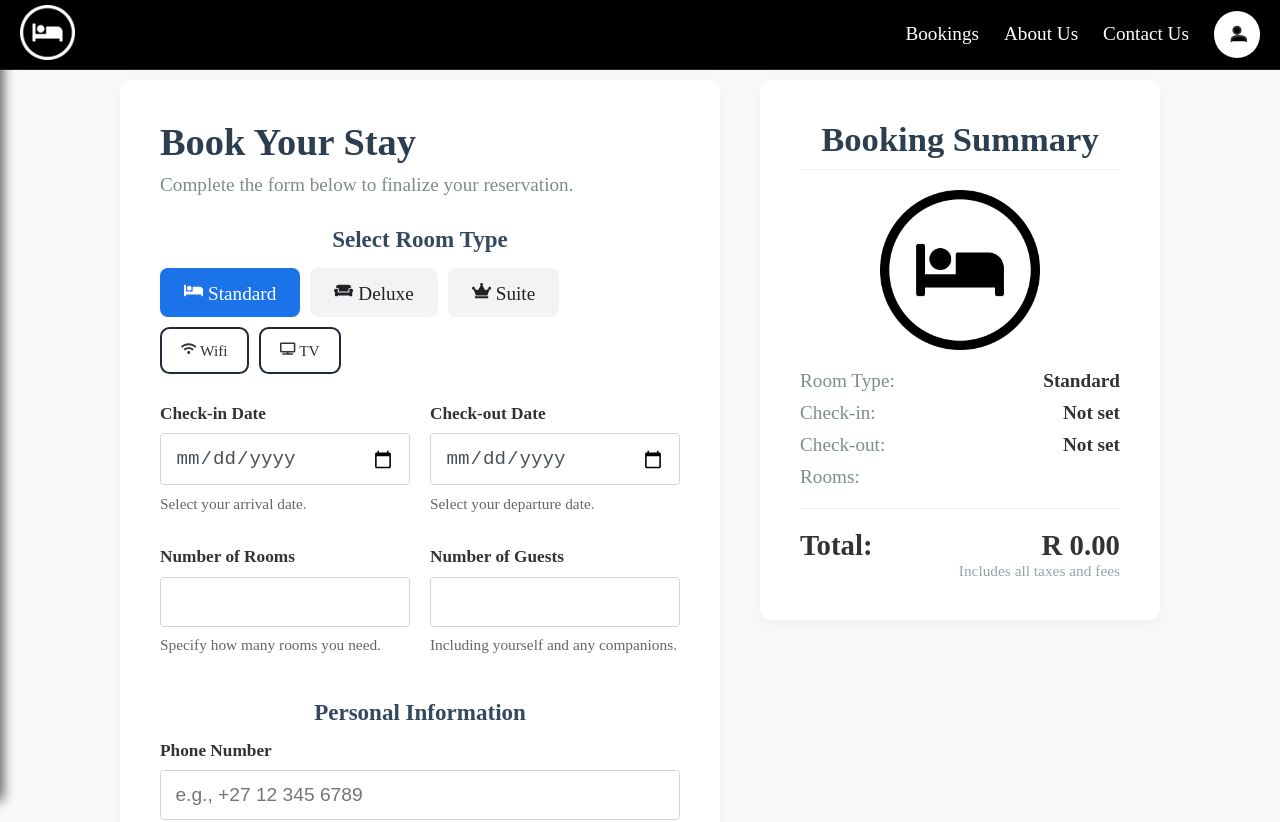
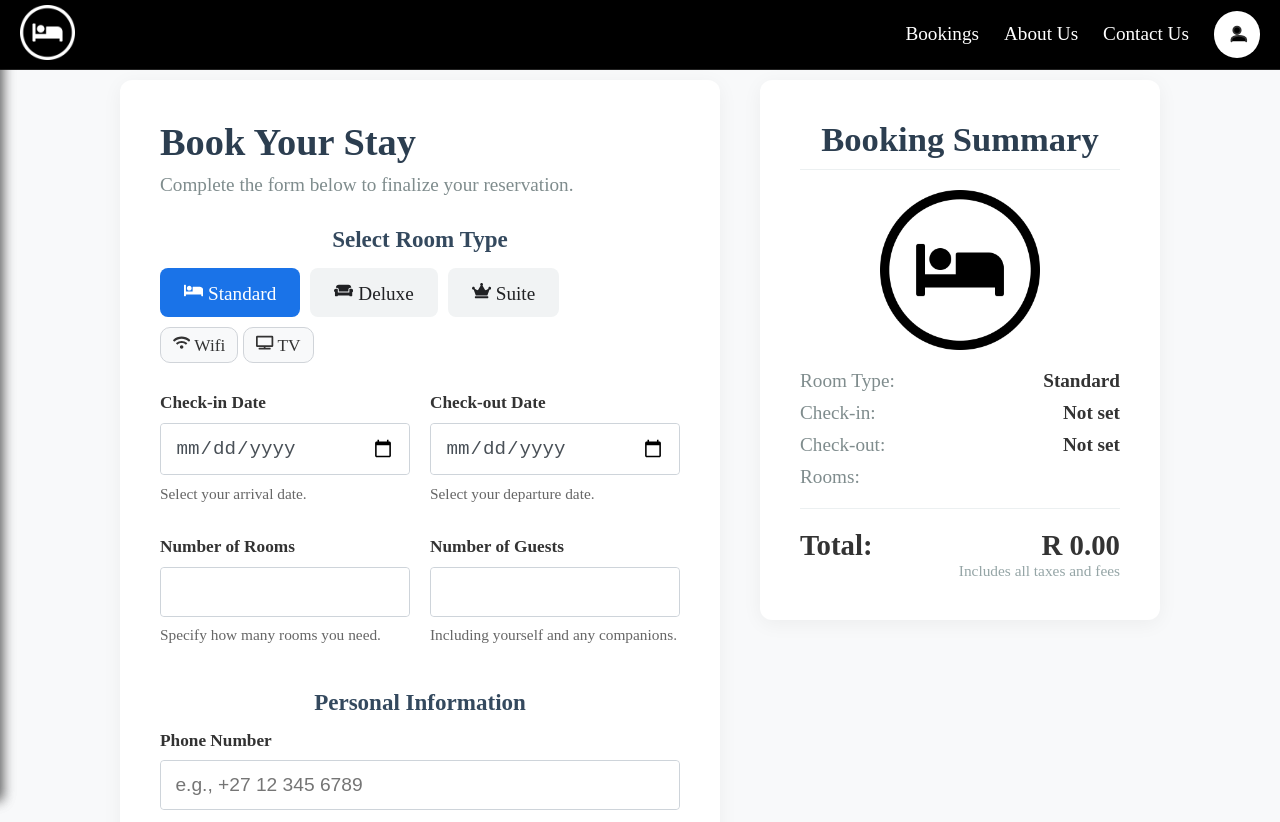
Before and after one commit to SineMag/Booknest, a React (Vite) app in the folder front-end/: page /booking in a window 1280 px wide. Shown: the top 822 px of the page. Built offline with nearby package versions, Linux system fonts and the light colour scheme.

Commit message:
adjust the shape of tags

```diff
--- a/front-end/src/components/Tag/Tag.module.css
+++ b/front-end/src/components/Tag/Tag.module.css
@@ -1,12 +1,36 @@
 .tag {
-  gap: 0.6rem;
-  padding: 0.6rem 1rem;
-  border: 2px solid #1f2937;
-  border-radius: 0.5rem;
+  display: inline-flex;
+  align-items: center;
+  gap: 6px;
+
+  background-color: #f8f9fa;
+  color: #333;
+
+  padding: 6px 12px;
+  border-radius: 10px;
+
+  border: 0.8px solid #d0d4d9; /* Smaller, thinner border */
+
+  font-size: 0.9rem;
+  font-weight: 500;
+
+  text-decoration: none;
   cursor: pointer;
-  margin-right: 1%;
-  font-size: 0.8rem;
+
+  transition: background 0.2s ease, border-color 0.2s ease, transform 0.2s ease;
+}
+
+.tag:hover {
+  background-color: #eceff2;
+  border-color: #000; /* Slightly darker border on hover */
+  transform: translateY(-2px);
+}
+
+.icon {
   display: flex;
   align-items: center;
   justify-content: center;
+
+  width: 18px;   /* Keeps icon size consistent */
+  height: 18px;
 }
```
Also changed, not shown: 1 other file (tests, documents, lock files or other folders).
